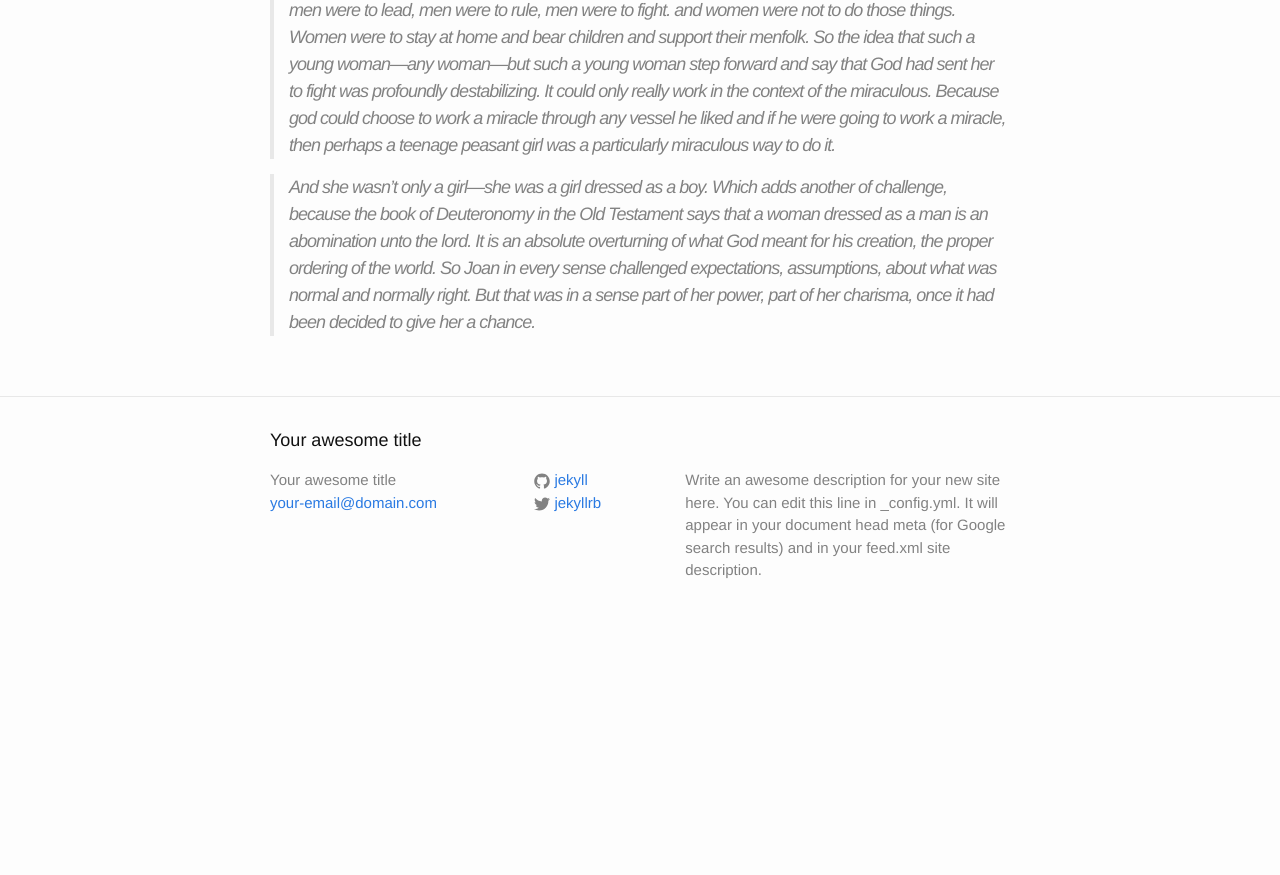
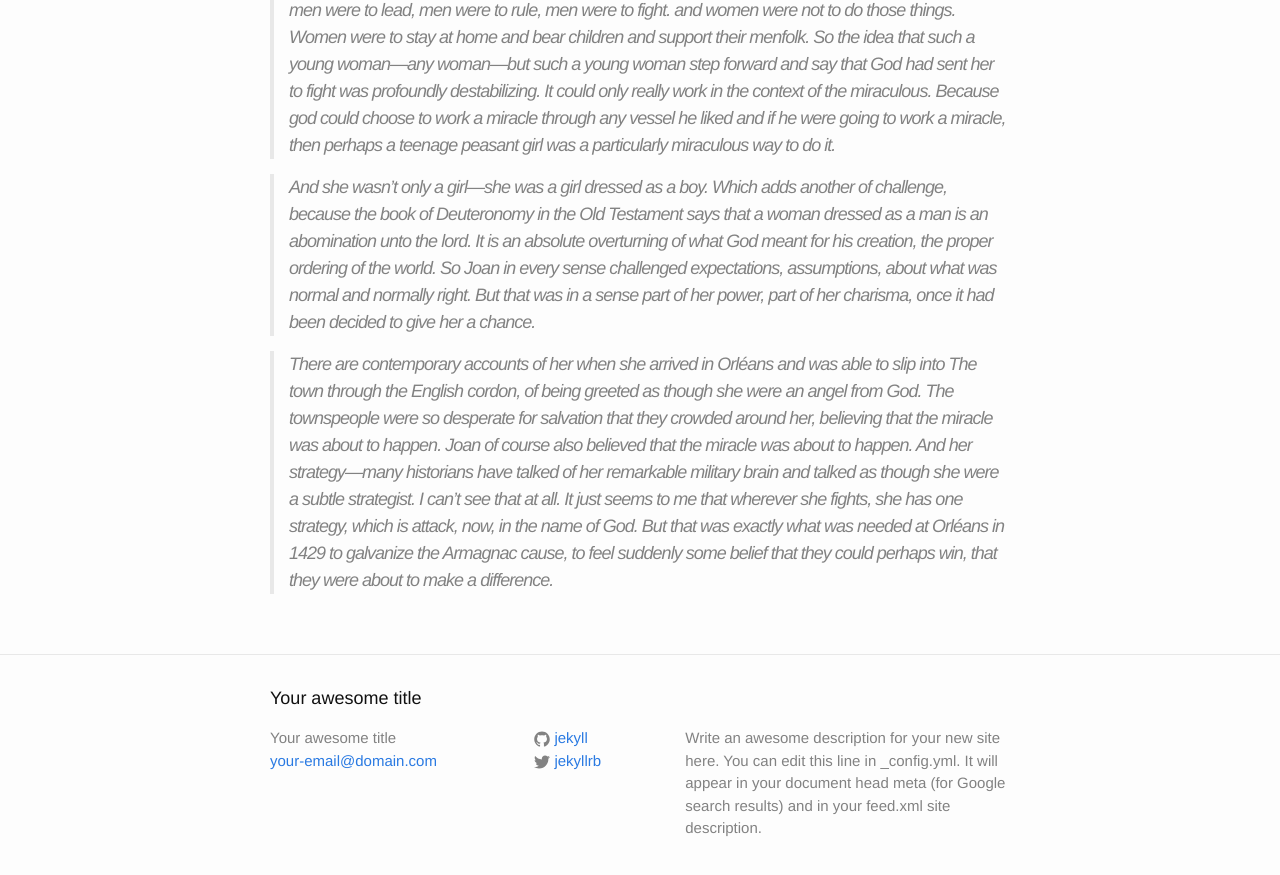
Before and after one commit to laurennicoleroth/laurennicoleroth.github.io, a Jekyll site: the page built from _posts/2015-07-01-joan-of-arc.markdown, in a window 1280 px wide and 900 px high, scrolled down 587 px. Shown: the top 875 px of the window. Built offline with Jekyll 4.4.1, drawn with Linux system fonts in a browser that asks for light colours; before the commit the page ends 1229 px from its top, so only the background shows below that.

Commit message:
Add another quote.

```diff
--- a/_posts/2015-07-01-joan-of-arc.markdown
+++ b/_posts/2015-07-01-joan-of-arc.markdown
@@ -13,4 +13,6 @@ categories: history women religion
 
 > And she wasn’t only a girl—she was a girl dressed as a boy. Which adds another of challenge, because the book of Deuteronomy in the Old Testament says that a woman dressed as a man is an abomination unto the lord. It is an absolute overturning of what God meant for his creation, the proper ordering of the world. So Joan in every sense challenged expectations, assumptions, about what was normal and normally right. But that was in a sense part of her power, part of her charisma, once it had been decided to give her a chance.
 
+>There are contemporary accounts of her when she arrived in Orléans and was able to slip into The town through the English cordon, of being greeted as though she were an angel from God. The townspeople were so desperate for salvation that they crowded around her, believing that the miracle was about to happen. Joan of course also believed that the miracle was about to happen. And her strategy—many historians have talked of her remarkable military brain and talked as though she were a subtle strategist. I can’t see that at all. It just seems to me that wherever she fights, she has one strategy, which is attack, now, in the name of God. But that was exactly what was needed at Orléans in 1429 to galvanize the Armagnac cause, to feel suddenly some belief that they could perhaps win, that they were about to make a difference.
+
 [jezebel article]:     http://pictorial.jezebel.com/author-helen-castor-talks-putting-joan-of-arc-back-into-1714892216
```
